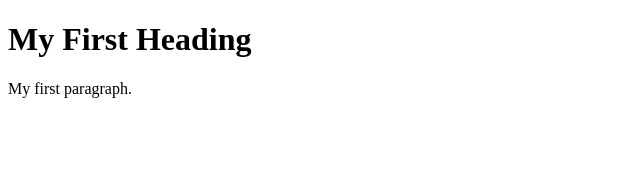
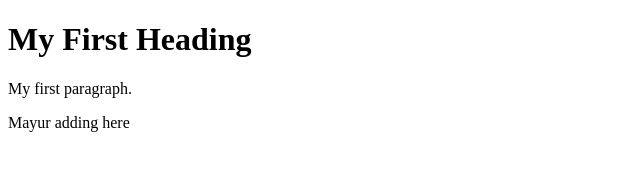
Before and after one commit to msmayursolanki/LearnGITHub, a plain HTML site: page index.html in a window 1280 px wide. Shown: the whole page, without its empty margins (0-640 px from the left). Drawn offline with Linux system fonts and the light colour scheme.

Commit message:
Changing Second Practice

```diff
--- a/index.html
+++ b/index.html
@@ -4,6 +4,7 @@
 
 <h1>My First Heading</h1>
 <p>My first paragraph.</p>
+<p>Mayur adding here</p>
 
 </body>
 </html>
```
